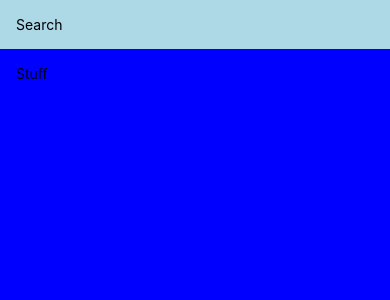
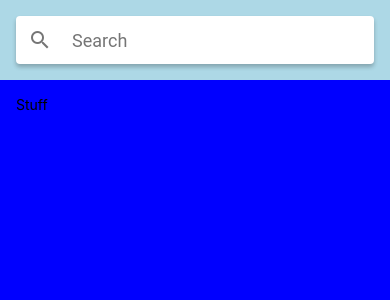
Before and after one commit to Kantaaa/FoodsSoFast, a React Native app: screen / in a window 390 px wide. Shown: the top 300 px of the page. Built offline with nearby package versions, Linux system fonts and the light colour scheme.

Commit message:
Add React Native Paper libary, and implement searchbar from it

```diff
--- a/App.js
+++ b/App.js
@@ -1,6 +1,7 @@
 import React from 'react';
 import { StatusBar as ExpoStatusBar } from 'expo-status-bar';
 import { StatusBar, StyleSheet, Text, SafeAreaView, View } from 'react-native';
+import MySearchbar from './Components/SearchBar';
 
 // const isAndroid = Platform.OS === "android";
 // const checkOS = () => {
@@ -10,7 +11,7 @@ const App = () => {
     <>
       <SafeAreaView style={styles.container}>
         <View style={styles.viewCon}>
-          <Text>Search </Text>
+          <MySearchbar />
         </View>
         <View style={styles.viewCon2}>
           <Text>Stuff </Text>
--- /dev/null
+++ b/Components/SearchBar.js
@@ -0,0 +1,11 @@
+import * as React from 'react';
+import { Searchbar } from 'react-native-paper';
+
+const MySearchbar = () => {
+  const [searchQuery, setSearchQuery] = React.useState('');
+  const onChangeSearch = (query) => setSearchQuery(query);
+
+  return <Searchbar placeholder="Search" onChange={onChangeSearch} value={searchQuery} />;
+};
+
+export default MySearchbar;
--- a/package.json
+++ b/package.json
@@ -16,6 +16,7 @@
     "react": "17.0.2",
     "react-dom": "17.0.2",
     "react-native": "0.68.2",
+    "react-native-paper": "^4.12.2",
     "react-native-web": "0.17.7"
   },
   "devDependencies": {
```
Also changed, not shown: 1 other file (tests, documents, lock files or other folders).
